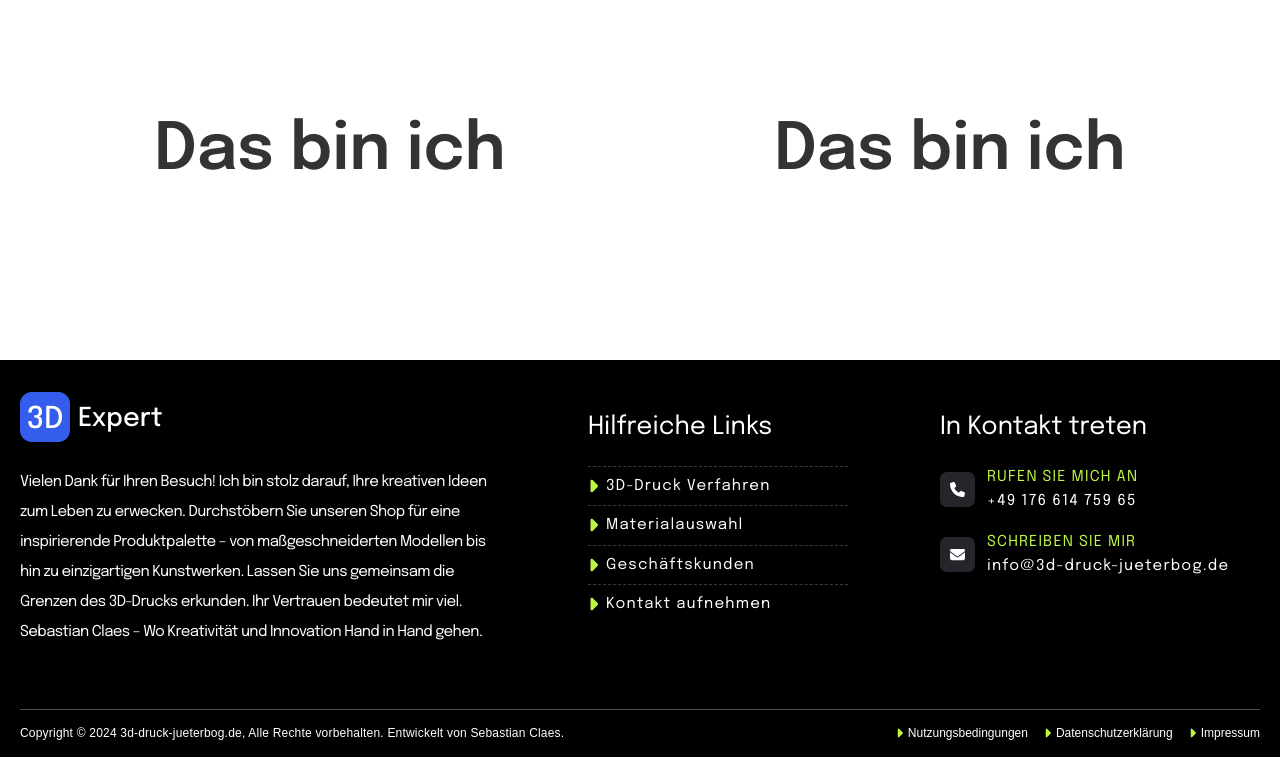
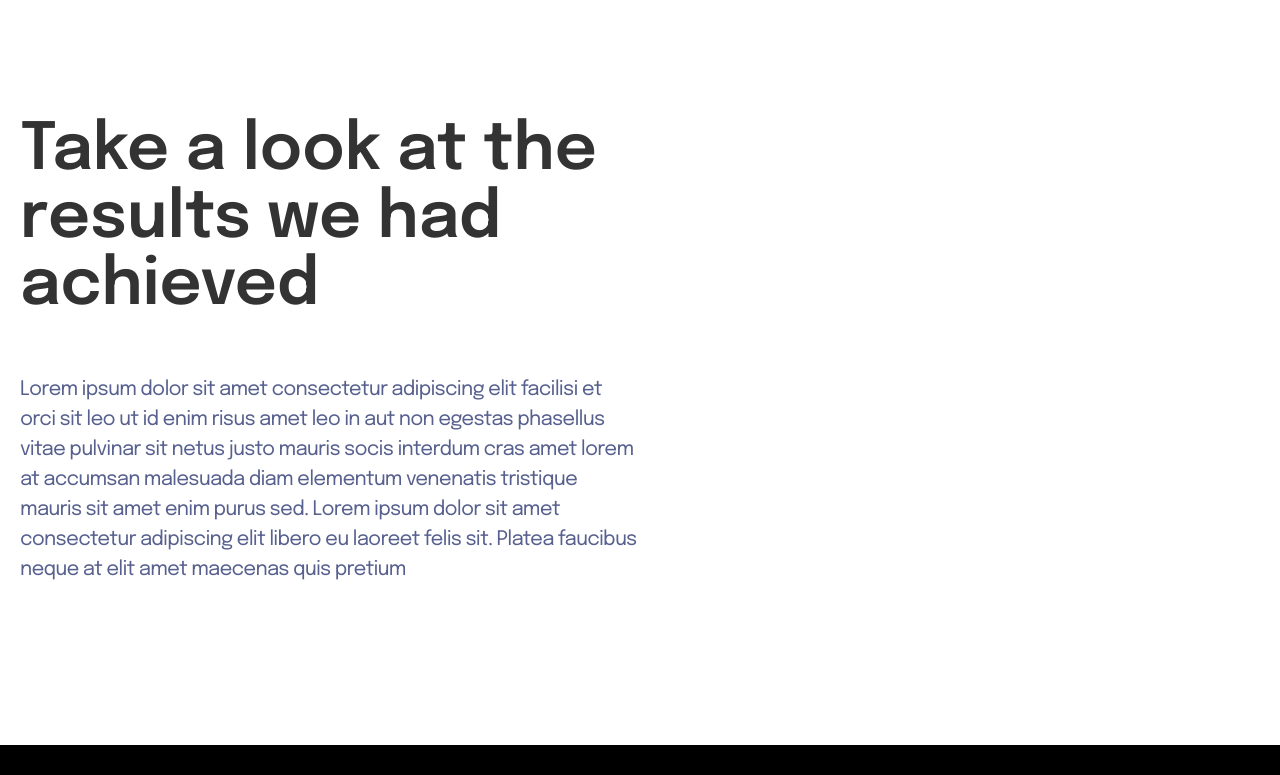
Before and after one commit to claes-work/3d-printing-website, a Vue app: page /about in a window 1280 px wide. Shown: the part 505-1280 px from the top of the page. Built offline with nearby package versions, Linux system fonts and the light colour scheme.

Commit message:
[ADD] abstract blue section

```diff
--- a/src/views/AboutView.vue
+++ b/src/views/AboutView.vue
@@ -18,15 +18,21 @@ import TwoColumnSection from "@/components/widgets/TwoColumnSection.vue";
   </BaseHeader>
   <TwoColumnSection>
     <template #left-column>
-      <h2>Das bin ich</h2>
+      <h2>Take a look at the results we had achieved</h2>
+      <p>Lorem ipsum dolor sit amet consectetur adipiscing elit facilisi et orci sit leo ut id enim risus amet leo in aut non egestas phasellus vitae pulvinar sit netus justo mauris socis interdum cras amet lorem at accumsan malesuada diam elementum venenatis tristique mauris sit amet enim purus sed.
+
+        Lorem ipsum dolor sit amet consectetur adipiscing elit libero eu laoreet felis sit. Platea faucibus neque at elit amet maecenas quis pretium</p>
     </template>
     <template #right-column>
-      <h2>Das bin ich</h2>
+
     </template>
   </TwoColumnSection>
   <FooterSection />
   <CopyrightSection />
 </template>
 
-<style>
+<style scoped>
+h2 {
+  text-align: left;
+}
 </style>
```
Also changed, not shown: src/components/widgets/BlueSection.vue (added, +16 -0 lines).
